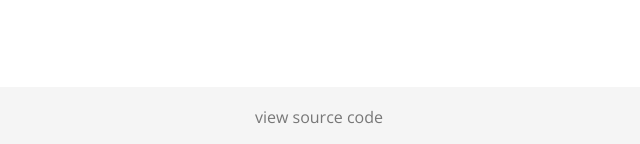
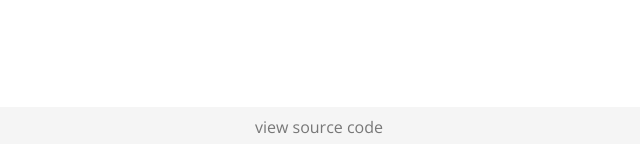
Before and after one commit to rlmuraya/rlmuraya.github.io, a Jekyll site: the page built from index.html, in a window 1280 px wide. Shown: the part 753-897 px from the top of the page, without its empty margins (321-961 px from the left). Built offline with Jekyll 4.4.1, drawn with Linux system fonts in a browser that asks for light colours; nearby versions of some CDN libraries; library files that are not in the unit come from our copies.

Commit message:
Make footer a bit thinner

```diff
--- a/files/css/rlmuraya.scss
+++ b/files/css/rlmuraya.scss
@@ -112,7 +112,7 @@ footer {
   font-size: 16px;
   left: 0;
   line-height: 20px;
-  padding: 20px 0;
+  padding: 10px 0;
   position: absolute;
   text-align: center;
   width: 100%;
```
